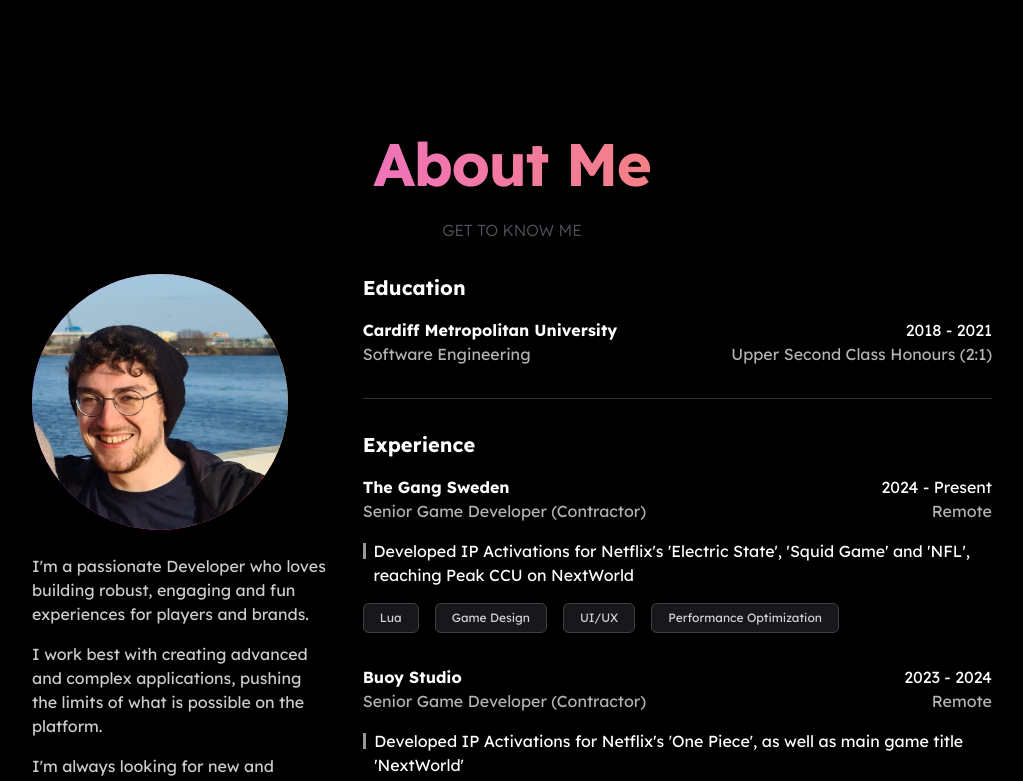
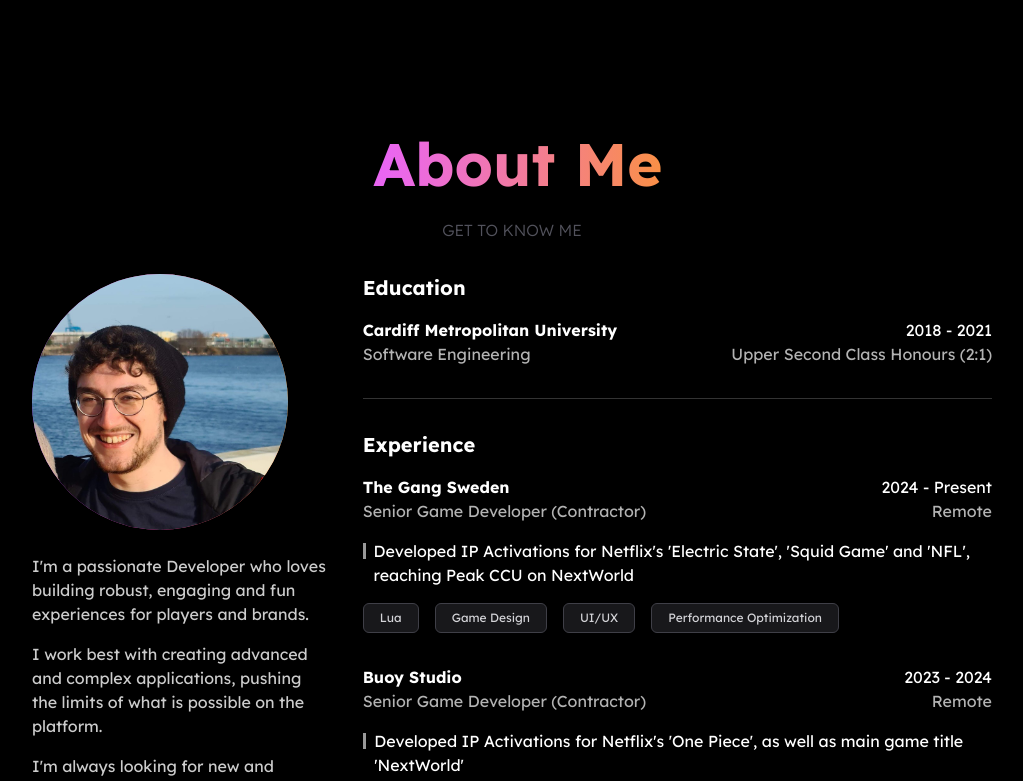
Before and after one commit to choppedtuna/rowl.dev, a Next.js app: page / in a window 1280 px wide. Shown: the part 960-1741 px from the top of the page, without its empty margins (128-1151 px from the left). Built offline with nearby package versions, Linux system fonts and the light colour scheme; no server answers.

Commit message:
* j cutoff

```diff
--- a/src/components/header.tsx
+++ b/src/components/header.tsx
@@ -53,7 +53,7 @@ export default function Header() {
             <div className="flex flex-col items-center">
               <Link
                 href="/"
-                className="p-2 text-zinc-400 hover:text-transparent hover:bg-gradient-to-r hover:from-purple-500 hover:to-orange-500 hover:bg-clip-text transition-all duration-300"
+                className="p-2 text-zinc-400 hover:text-white transition-all duration-300"
                 onMouseEnter={() => setActiveButton("home")}
                 onMouseLeave={() => setActiveButton(null)}
               >
@@ -70,7 +70,7 @@ export default function Header() {
               <Link
                 href="#about"
                 onClick={handleAnchorClick}
-                className="p-2 text-zinc-400 hover:text-transparent hover:bg-gradient-to-r hover:from-purple-500 hover:to-orange-500 hover:bg-clip-text transition-all duration-300"
+                className="p-2 text-zinc-400 hover:text-white transition-all duration-300"
                 onMouseEnter={() => setActiveButton("about")}
                 onMouseLeave={() => setActiveButton(null)}
               >
@@ -87,7 +87,7 @@ export default function Header() {
               <Link
                 href="#projects"
                 onClick={handleAnchorClick}
-                className="p-2 text-zinc-400 hover:text-transparent hover:bg-gradient-to-r hover:from-purple-500 hover:to-orange-500 hover:bg-clip-text transition-all duration-300"
+                className="p-2 text-zinc-400 hover:text-white transition-all duration-300"
                 onMouseEnter={() => setActiveButton("projects")}
                 onMouseLeave={() => setActiveButton(null)}
               >
@@ -104,7 +104,7 @@ export default function Header() {
               <Link
                 href="#contact"
                 onClick={handleAnchorClick}
-                className="p-2 text-zinc-400 hover:text-transparent hover:bg-gradient-to-r hover:from-purple-500 hover:to-orange-500 hover:bg-clip-text transition-all duration-300"
+                className="p-2 text-zinc-400 hover:text-white transition-all duration-300"
                 onMouseEnter={() => setActiveButton("contact")}
                 onMouseLeave={() => setActiveButton(null)}
               >
@@ -121,7 +121,7 @@ export default function Header() {
               <Link
                 href="https://www.linkedin.com/in/benjamin-rowlands/"
                 target="_blank"
-                className="p-2 text-zinc-400 hover:text-transparent hover:bg-gradient-to-r hover:from-purple-500 hover:to-orange-500 hover:bg-clip-text transition-all duration-300"
+                className="p-2 text-zinc-400 hover:text-white transition-all duration-300"
                 onMouseEnter={() => setActiveButton("linkedin")}
                 onMouseLeave={() => setActiveButton(null)}
               >
@@ -138,7 +138,7 @@ export default function Header() {
               <Link
                 href="https://github.com/choppedtuna"
                 target="_blank"
-                className="p-2 text-zinc-400 hover:text-transparent hover:bg-gradient-to-r hover:from-purple-500 hover:to-orange-500 hover:bg-clip-text transition-all duration-300"
+                className="p-2 text-zinc-400 hover:text-white transition-all duration-300"
                 onMouseEnter={() => setActiveButton("github")}
                 onMouseLeave={() => setActiveButton(null)}
               >
--- a/src/components/section-title.tsx
+++ b/src/components/section-title.tsx
@@ -48,23 +48,30 @@ export default function SectionTitle({ title, subtitle, centered = true }: Secti
     <div className={`mb-8 ${centered ? 'text-center' : ''}`} ref={sectionRef}>
       <h2
         className={`
+          relative
           text-5xl
           sm:text-5xl
           md:text-6xl
           font-bold
-          tracking-tight
+          tracking-normal
           mb-6 font-nanami
-          text-transparent bg-clip-text
-          animate-gradient-continuous
           transform transition-all duration-700 ease-out
           ${isInView ? 'translate-x-0 opacity-100' : 'translate-x-[-50px] opacity-0'}
         `}
         style={{
-          backgroundImage: 'linear-gradient(90deg, #a855f7,rgb(234, 102, 241), #fb923c,rgb(255, 90, 35), #a855f7)',
           transitionDelay: '100ms'
         }}
       >
-        {title}
+        <div className="ml-3 overflow-visible">
+          <span
+            className="text-transparent bg-clip-text animate-gradient-continuous"
+            style={{
+              backgroundImage: 'linear-gradient(90deg, #a855f7,rgb(234, 102, 241), #fb923c,rgb(255, 90, 35), #a855f7)'
+            }}
+          >
+            {title}
+          </span>
+        </div>
       </h2>
       {subtitle && (
         <p
```
